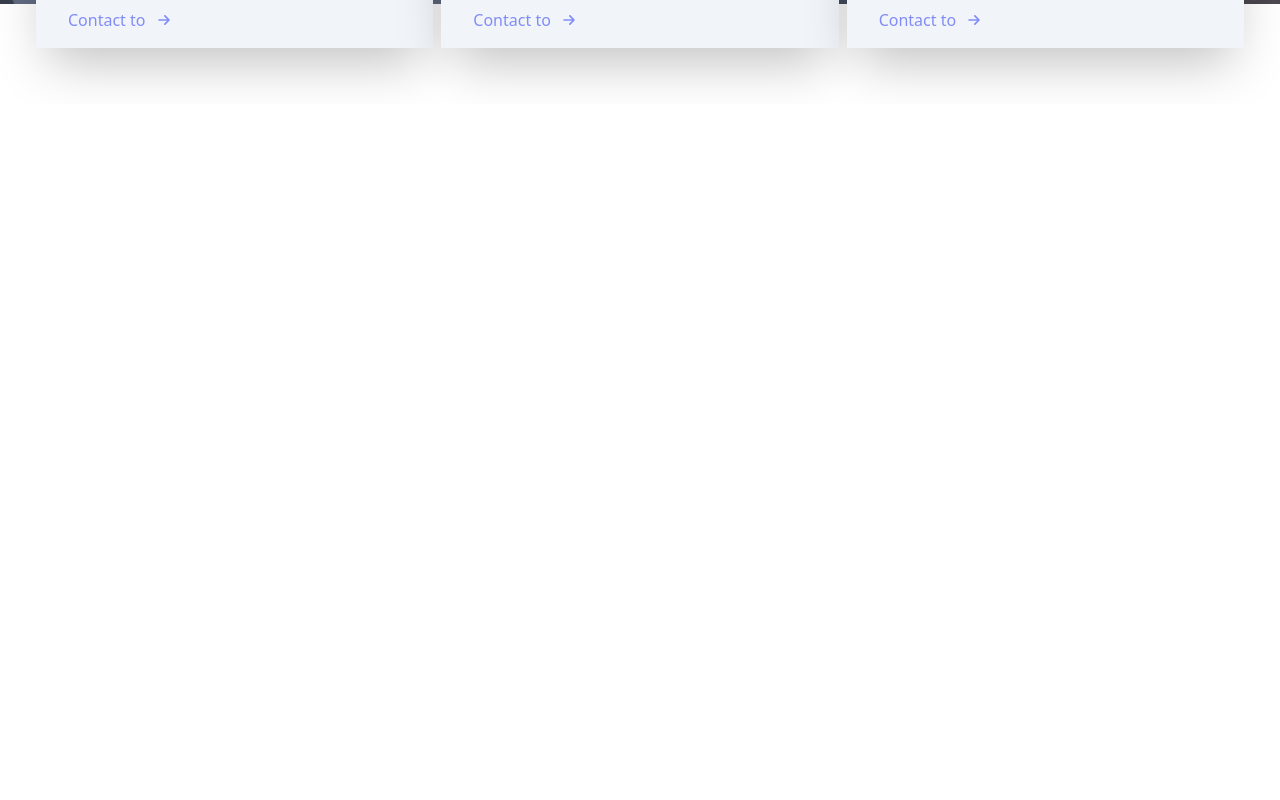
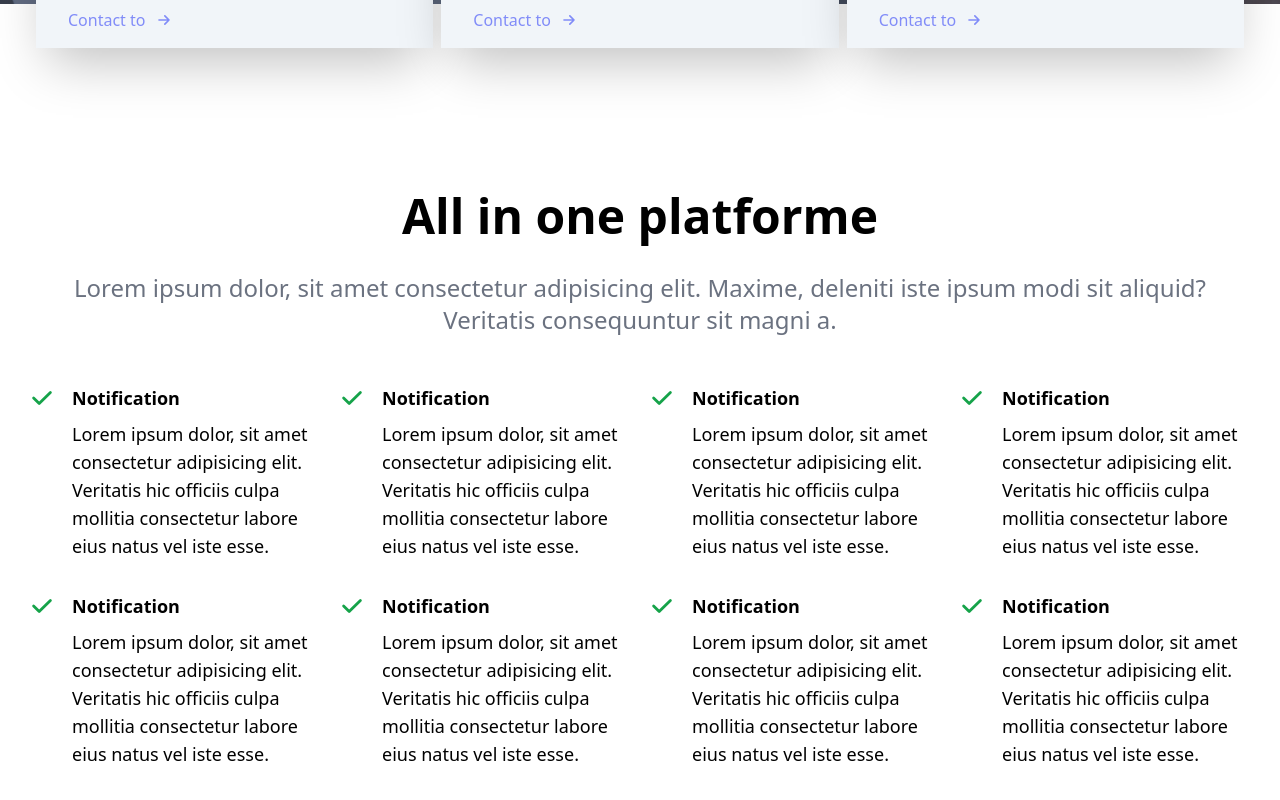
Before and after one commit to bouakram/tailwindcss_react_webpage, a React (Create React App) app: page / in a window 1280 px wide. Shown: the part 1898-2698 px from the top of the page. Before the commit the page ends 2002 px from the top, so only its background shows below. Built offline with nearby package versions, Linux system fonts and the light colour scheme.

Commit message:
edit some ui errors

```diff
--- a/src/App.js
+++ b/src/App.js
@@ -2,7 +2,7 @@ import Navbar from "./components/Navbar";
 import Hero from "./components/Hero";
 import Trusted from "./components/Trusted";
 import Support from "./components/Support";
-
+import AllInOne from "./components/AllInOne"
 function App() {
   return (
     <div>
@@ -10,6 +10,7 @@ function App() {
       <Hero />
       <Trusted />
       <Support />
+      <AllInOne />
     </div>
   );
 }
--- /dev/null
+++ b/src/components/AllInOne.jsx
@@ -0,0 +1,90 @@
+import React from 'react'
+import {CheckIcon} from "@heroicons/react/solid"
+
+function AllInOne() {
+  return (
+    <div className='w-full my-36'>
+        <div className='max-w-[1240px] mx-auto px-2'>
+           <h2 className='text-5xl font-bold text-center'>All in one platforme</h2>
+           <p className='text-2xl py-8 text-gray-500 text-center'>Lorem ipsum dolor, sit amet consectetur adipisicing elit. Maxime, deleniti iste ipsum modi sit aliquid? Veritatis consequuntur sit magni a.</p>
+           <div className='grid sm:grid-cols-2 lg:grid-cols-4 gap-4 pt-4'>
+<div className="flex">
+                <div>
+                <CheckIcon className='w-7 mr-4 text-green-600' />
+                </div>
+                <div>
+                    <h3 className='font-bold text-lg'>Notification</h3>
+                    <p className='text-lg pt-2 pb-4'>Lorem ipsum dolor, sit amet consectetur adipisicing elit. Veritatis hic officiis culpa mollitia consectetur labore eius natus vel iste esse.</p>
+                </div>
+                </div>
+
+<div className="flex">
+                <div>
+                <CheckIcon className='w-7 mr-4 text-green-600' />
+                </div>
+                <div>
+                    <h3 className='font-bold text-lg'>Notification</h3>
+                    <p className='text-lg pt-2 pb-4'>Lorem ipsum dolor, sit amet consectetur adipisicing elit. Veritatis hic officiis culpa mollitia consectetur labore eius natus vel iste esse.</p>
+                </div>
+                </div>
+<div className="flex">
+                <div>
+                <CheckIcon className='w-7 mr-4 text-green-600' />
+                </div>
+                <div>
+                    <h3 className='font-bold text-lg'>Notification</h3>
+                    <p className='text-lg pt-2 pb-4'>Lorem ipsum dolor, sit amet consectetur adipisicing elit. Veritatis hic officiis culpa mollitia consectetur labore eius natus vel iste esse.</p>
+                </div>
+                </div>
+<div className="flex">
+                <div>
+                <CheckIcon className='w-7 mr-4 text-green-600' />
+                </div>
+                <div>
+                    <h3 className='font-bold text-lg'>Notification</h3>
+                    <p className='text-lg pt-2 pb-4'>Lorem ipsum dolor, sit amet consectetur adipisicing elit. Veritatis hic officiis culpa mollitia consectetur labore eius natus vel iste esse.</p>
+                </div>
+                </div>
+<div className="flex">
+                <div>
+                <CheckIcon className='w-7 mr-4 text-green-600' />
+                </div>
+                <div>
+                    <h3 className='font-bold text-lg'>Notification</h3>
+                    <p className='text-lg pt-2 pb-4'>Lorem ipsum dolor, sit amet consectetur adipisicing elit. Veritatis hic officiis culpa mollitia consectetur labore eius natus vel iste esse.</p>
+                </div>
+                </div>
+<div className="flex">
+                <div>
+                <CheckIcon className='w-7 mr-4 text-green-600' />
+                </div>
+                <div>
+                    <h3 className='font-bold text-lg'>Notification</h3>
+                    <p className='text-lg pt-2 pb-4'>Lorem ipsum dolor, sit amet consectetur adipisicing elit. Veritatis hic officiis culpa mollitia consectetur labore eius natus vel iste esse.</p>
+                </div>
+                </div>
+<div className="flex">
+                <div>
+                <CheckIcon className='w-7 mr-4 text-green-600' />
+                </div>
+                <div>
+                    <h3 className='font-bold text-lg'>Notification</h3>
+                    <p className='text-lg pt-2 pb-4'>Lorem ipsum dolor, sit amet consectetur adipisicing elit. Veritatis hic officiis culpa mollitia consectetur labore eius natus vel iste esse.</p>
+                </div>
+                </div>
+<div className="flex">
+                <div>
+                <CheckIcon className='w-7 mr-4 text-green-600' />
+                </div>
+                <div>
+                    <h3 className='font-bold text-lg'>Notification</h3>
+                    <p className='text-lg pt-2 pb-4'>Lorem ipsum dolor, sit amet consectetur adipisicing elit. Veritatis hic officiis culpa mollitia consectetur labore eius natus vel iste esse.</p>
+                </div>
+                </div>
+            </div>
+           </div>
+            </div>
+  )
+}
+
+export default AllInOne
--- a/src/components/Hero.jsx
+++ b/src/components/Hero.jsx
@@ -7,7 +7,7 @@ function Hero() {
         <div className='w-full h-full sm:h-screen bg-zinc-200 flex flex-col justify-between'>
             <div className='grid sm:grid-cols-2 max-w-[1240px] m-auto'>
                 <div className='flex flex-col justify-center items-center sm:items-start w-full px-2 py-8'>
-                    <p className='text-2xl'>Unique Sequincing & Production</p>
+                    <p className='text-1xl'>Unique Sequincing & Production</p>
                     <h1 className='py-3 text-4xl sm:text-6xl font-bold'>Cloud Managment</h1>
                     <p className='text-wxl'>This is our Tech Brand.</p>
                     <button className='my-2'>Get Started</button>
--- a/src/components/Support.jsx
+++ b/src/components/Support.jsx
@@ -5,7 +5,7 @@ import supportimg from '../img/support.jpg'
 
 function Support() {
     return (
-        <div className='w-full h-full sm:h-screen'>
+        <div className='w-full '>
             <div className='w-full h-[700px] bg-gray-900/70 absolute'>
                 <img src={supportimg} alt="" className='w-full h-full object-cover mix-blend-overlay' />
             </div>
```
Also changed, not shown: App.js (deleted, +0 -18 lines).
